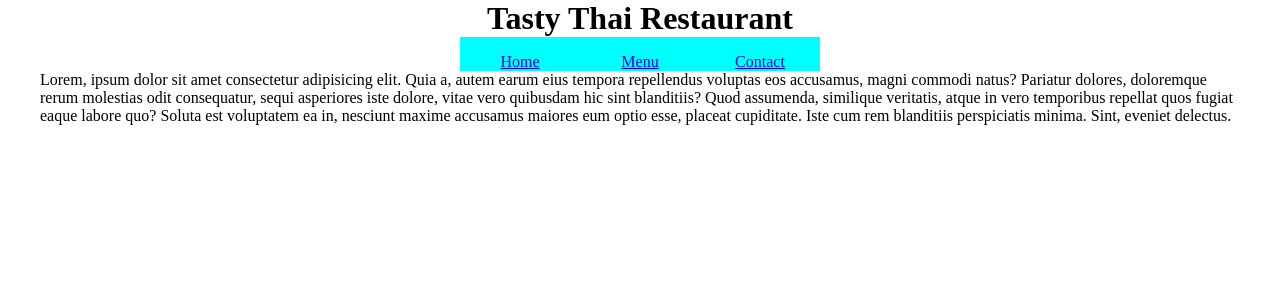
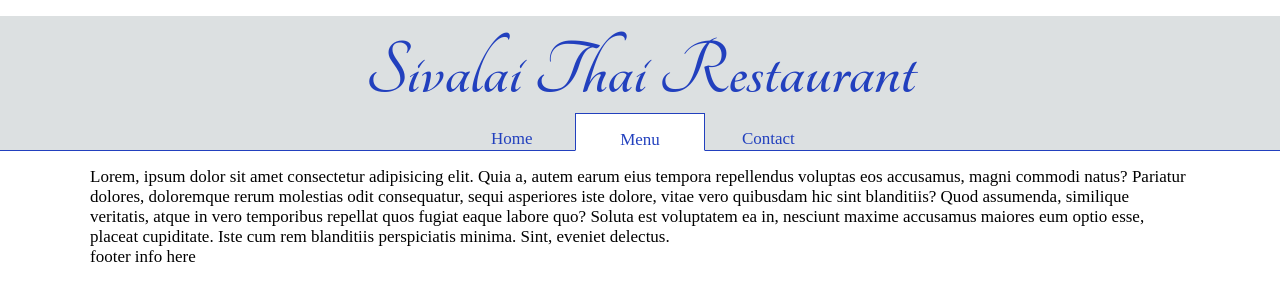
Before and after one commit to chriskorsak/restaurant-page, a website built with webpack: page dist/index.html in a window 1280 px wide. Built offline with nearby package versions, Linux system fonts and the light colour scheme.

Commit message:
header and nav bar style edits.

```diff
--- a/dist/index.html
+++ b/dist/index.html
@@ -8,27 +8,29 @@
   <link rel="stylesheet" href="styles.css">
 </head>
 <body>
-  <div id="content">
 
     <header>
-      <h1>Tasty Thai Restaurant</h1>
+      <h1>Sivalai Thai Restaurant</h1>
       <nav>
         <ul id='nav-links'>
           <li><a href="#">Home</a></li>
-          <li><a href="#">Menu</a></li>
+          <li class='active'><a href="#">Menu</a></li>
           <li><a href="#">Contact</a></li>
         </ul>
       </nav>
     </header>
+  <div class="container">
 
-    <main>
+    <main id='content'>
       <p>Lorem, ipsum dolor sit amet consectetur adipisicing elit. Quia a, autem earum eius tempora repellendus voluptas eos accusamus, magni commodi natus? Pariatur dolores, doloremque rerum molestias odit consequatur, sequi asperiores iste dolore, vitae vero quibusdam hic sint blanditiis? Quod assumenda, similique veritatis, atque in vero temporibus repellat quos fugiat eaque labore quo? Soluta est voluptatem ea in, nesciunt maxime accusamus maiores eum optio esse, placeat cupiditate. Iste cum rem blanditiis perspiciatis minima. Sint, eveniet delectus.</p>
     </main>
 
     <footer>
+      footer info here
+    </footer>
 
-    </footer>
   </div>
+
   <script src="main.js"></script>
 </body>
 </html>
--- a/dist/styles.css
+++ b/dist/styles.css
@@ -1,29 +1,77 @@
+@import url('https://fonts.googleapis.com/css2?family=Tangerine:wght@700&display=swap');
+
 * {
   box-sizing: border-box;
   margin: 0;
   padding: 0;
 }
 
-#content {
-  max-width: 1200px;
+:root {
+  --primary-color: #2240be;
+  --secondary-color: #dce0e1;
+  --teriary-color: green;
+}
+
+body {
+  font-size: 17px;
+}
+
+.container {
+  max-width: 1100px;
   margin: auto;
 }
 
 header {
+  margin: 1rem 0rem;
   text-align: center;
+  /* display: flex; */
+  justify-content: space-between;
+  background-color: var(--secondary-color);
+  color: var(--primary-color);
+  border-bottom: 1px solid var(--primary-color);
 }
 
-ul#nav-links {
-  width: 30%;
-  margin: auto;
+h1 {
+  font-family: 'Tangerine', cursive;
+  padding-top: 1rem;
+}
+
+nav ul {
   display: flex;
-  justify-content: space-around;
+  position: relative;
+  bottom: -1px;
 
 }
 
-ul#nav-links li {
+nav li {
   list-style: none;
-  background-color: aqua;
-  padding: 1rem 1rem 0 1rem;
-  flex: 1;
+  color: var(--primary-color);
 }
+
+nav li > a {
+  color: inherit;
+  text-decoration: none;
+}
+
+.active {
+  background-color: #fff;
+  color: var(--primary-color);
+  border: 1px solid var(--primary-color);
+  border-bottom: 1px solid #fff;
+}
+
+@media screen and (min-width: 400px) {
+  h1 {
+    font-size: 5rem;
+  }
+  nav {
+    max-width: 30%;
+    margin: auto;
+  }
+  nav li {
+    padding: 1rem 1rem 0 1rem;
+    flex: 1;
+  }
+
+
+}
```
